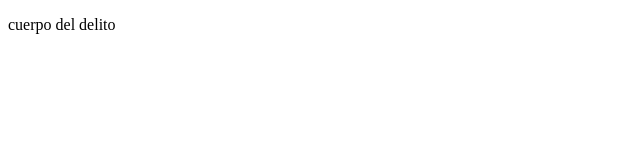
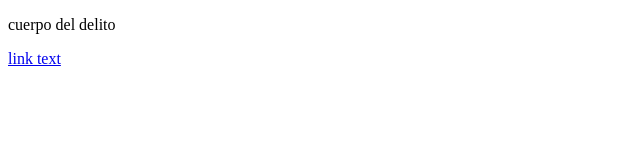
Before and after one commit to harryLatam89/test, a plain HTML site: page index.html in a window 1280 px wide. Shown: the full height of the page, 0-640 px from the left. Drawn offline with Linux system fonts and the light colour scheme.

Commit message:
agregando otro comment

```diff
--- a/index.html
+++ b/index.html
@@ -4,9 +4,10 @@
     <meta charset="UTF-8" />
     <meta http-equiv="X-UA-Compatible" content="IE=edge" />
     <meta name="viewport" content="width=device-width, initial-scale=1.0" />
-    <title>Document</title>
+    <title>Cambiando titulo</title>
   </head>
   <body>
     <p>cuerpo del delito</p>
+    <a href="www.google.com">link text</a>
   </body>
 </html>
```
